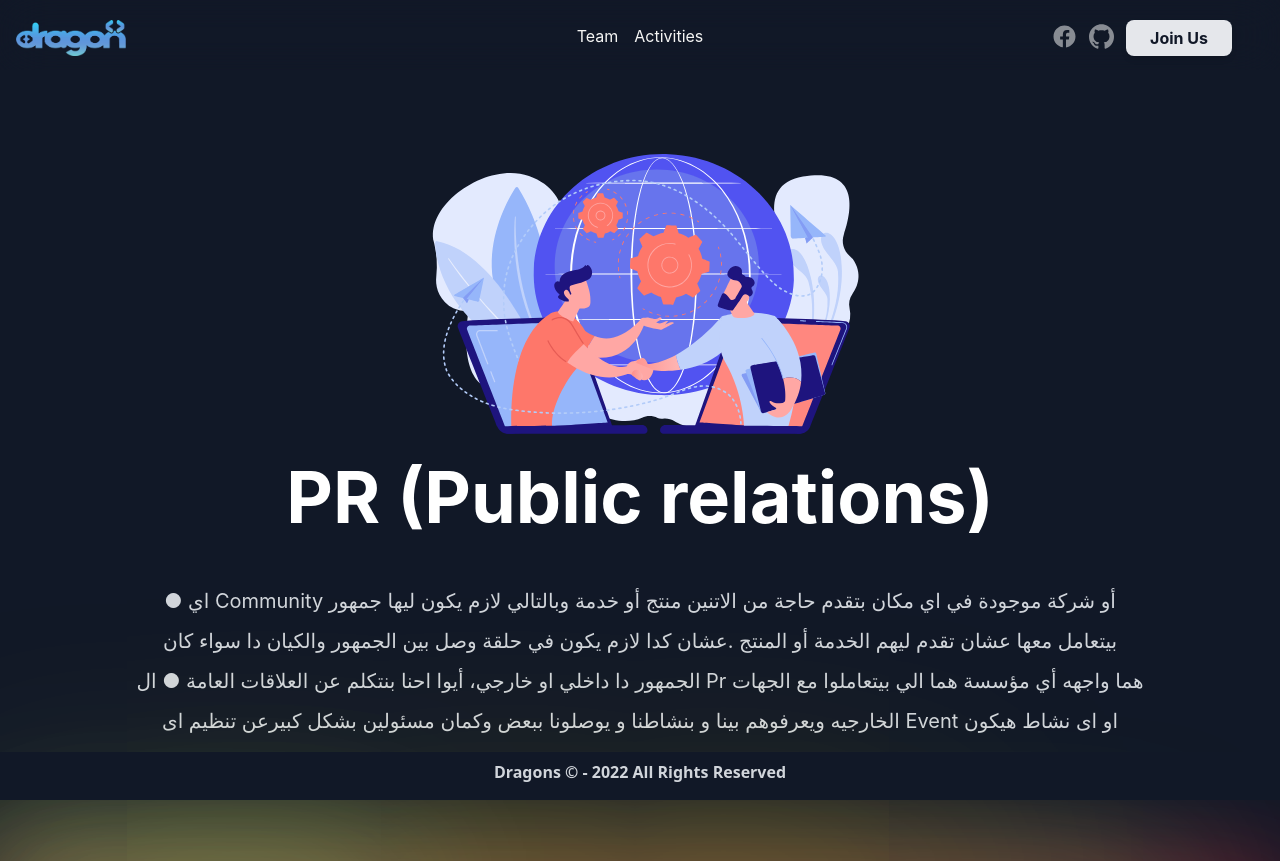
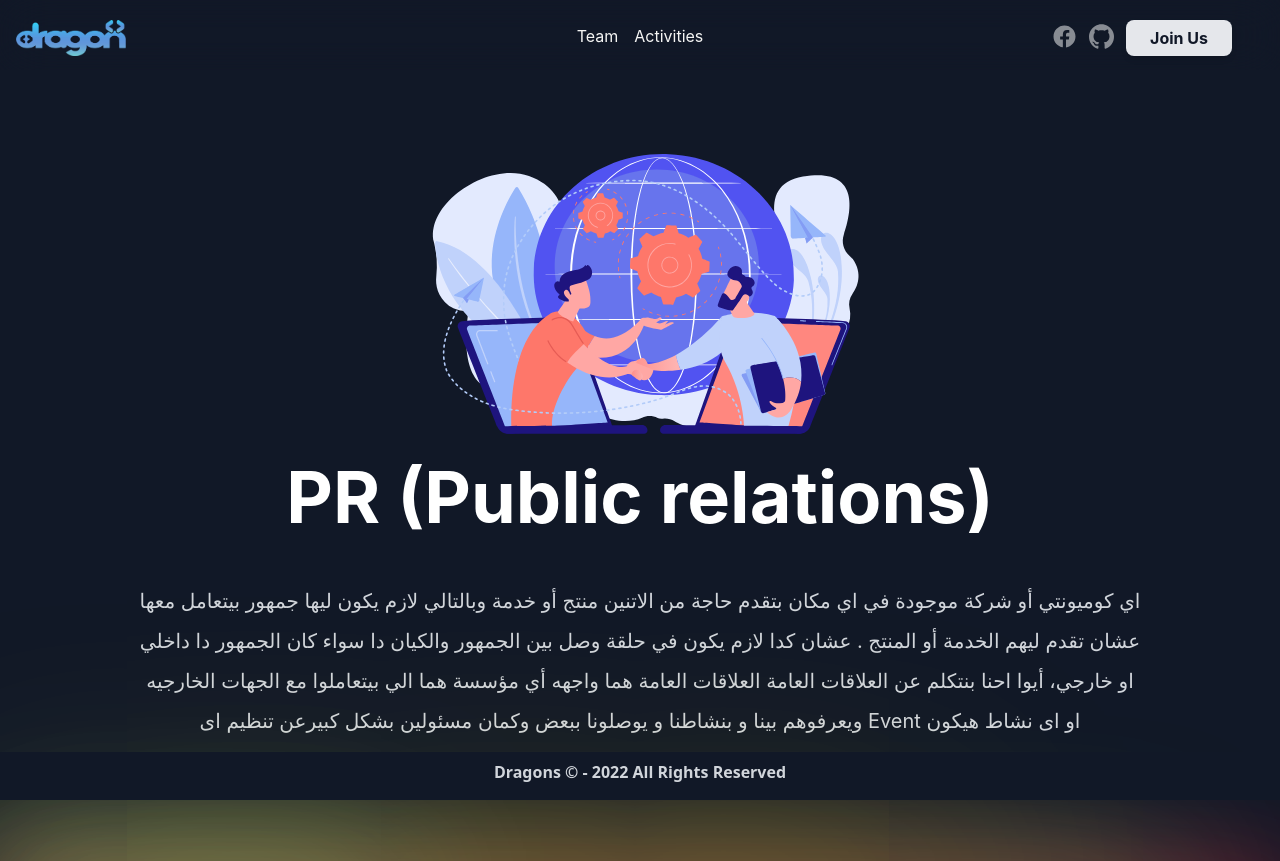
Before and after one commit to Hamdysaad20/dragonsWebsite, a Next.js app: page /PR in a window 1280 px wide. Built offline with nearby package versions, Linux system fonts and the light colour scheme.

Commit message:
Update PR.js

```diff
--- a/pages/PR.js
+++ b/pages/PR.js
@@ -17,12 +17,14 @@ function PR() {
       <div className='mt-12 text-xl max-w-5xl justify-center flex mx-auto leading-loose mb-20 text-gray-300'>
         {" "}
         <h1 className={"mx-1 px-1"}>
-          ● اي Community أو شركة موجودة في اي مكان بتقدم حاجة من الاتنين منتج أو
+           اي كوميونتي أو شركة موجودة في اي مكان بتقدم حاجة من الاتنين منتج أو
           خدمة وبالتالي لازم يكون ليها جمهور بيتعامل معها عشان تقدم ليهم الخدمة
-          أو المنتج .عشان كدا لازم يكون في حلقة وصل بين الجمهور والكيان دا سواء
-          كان الجمهور دا داخلي او خارجي، أيوا احنا بنتكلم عن العلاقات العامة ●
-          ال Pr هما واجهه أي مؤسسة هما الي بيتعاملوا مع الجهات الخارجيه ويعرفوهم
-          بينا و بنشاطنا و يوصلونا ببعض وكمان مسئولين بشكل كبيرعن تنظيم اى Event
+          أو المنتج .
+          عشان كدا لازم يكون في حلقة وصل بين الجمهور والكيان دا سواء
+          كان الجمهور دا داخلي او خارجي، أيوا احنا بنتكلم عن العلاقات العامة
+          العلاقات العامة  هما واجهه أي مؤسسة هما الي بيتعاملوا مع الجهات الخارجيه ويعرفوهم
+          بينا و بنشاطنا و يوصلونا ببعض وكمان مسئولين بشكل كبيرعن تنظيم اى
+          Event
           او اى نشاط هيكون بين الكيان والطلاب
         </h1>
       </div>
```
